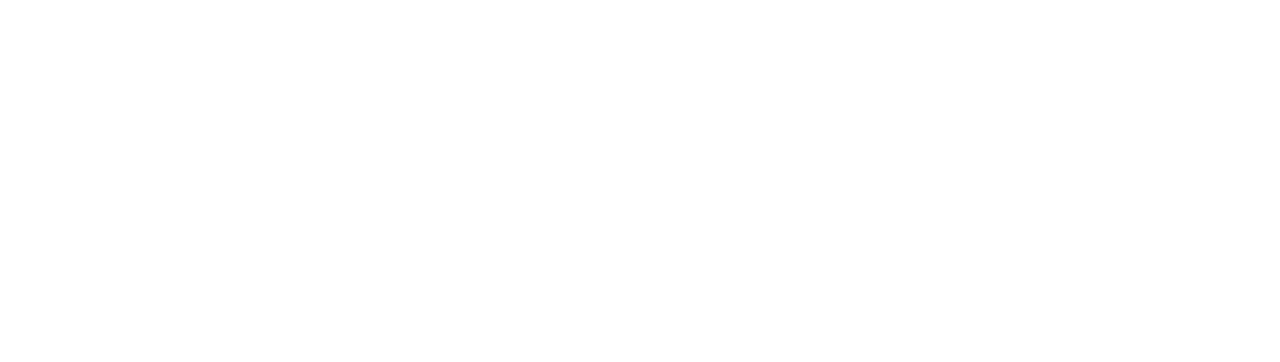
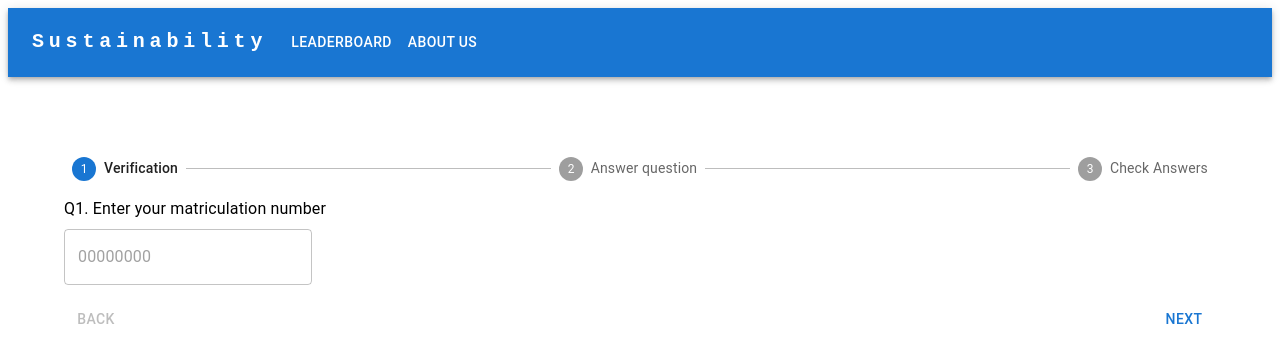
Before and after one commit to AlexanderPezarro/STEP2023Sustainabilty, a React (Create React App) app in the folder frontend/: page /1/1/survey/1 in a window 1280 px wide. Before the commit this address had no page. Shown: the top 362 px of the page. Built offline with nearby package versions, Linux system fonts and the light colour scheme.

Commit message:
survey page

```diff
--- a/frontend/package.json
+++ b/frontend/package.json
@@ -13,6 +13,7 @@
     "axios": "^1.4.0",
     "react": "^18.2.0",
     "react-dom": "^18.2.0",
+    "react-google-recaptcha": "^3.1.0",
     "react-router-dom": "^6.14.1",
     "react-scripts": "5.0.1",
     "web-vitals": "^2.1.4"
--- a/frontend/src/App.js
+++ b/frontend/src/App.js
@@ -9,6 +9,7 @@
 import Layout from "./compoments/Layout";
 import School from "./pages/School";
 import Module from "./pages/Module";
+import Survey from "./pages/Survey";
 
 export default function App() {
 
@@ -22,6 +23,7 @@
                         <Route path = "/leaderboard" element = {<LeaderBoard/>} />
                         <Route path = "/:school" element = {<School/>}/>
                         <Route path = "/:school/:module" element = {<Module/>}/>
+                        <Route path = "/:school/:module/survey/:code" element = {<Survey/>}/>
                     </Route>
                 </Routes>
             </BrowserRouter>
--- /dev/null
+++ b/frontend/src/pages/Survey.js
@@ -0,0 +1,184 @@
+import { Container } from "@mui/material";
+import * as React from 'react';
+import Box from '@mui/material/Box';
+import Stepper from '@mui/material/Stepper';
+import Step from '@mui/material/Step';
+import StepLabel from '@mui/material/StepLabel';
+import Button from '@mui/material/Button';
+import Typography from '@mui/material/Typography';
+import TextField from '@mui/material/TextField';
+import Input from '@mui/material/Input';
+import { useAsyncError } from "react-router-dom";
+
+
+const steps = ['Verification', 'Answer question', 'Check Answers'];
+
+export default function Survey() {
+    const [activeStep, setActiveStep] = React.useState(0);
+    const [skipped, setSkipped] = React.useState(new Set());
+    const [id, setID] = React.useState();
+    const [complete, setComplete] = React.useState(false)
+
+    const isStepOptional = (step) => {
+        return step === -1;
+    };
+
+    const isStepSkipped = (step) => {
+        return skipped.has(step);
+    };
+
+    const handleNext = () => {
+        let newSkipped = skipped;
+        if (isStepSkipped(activeStep)) {
+            newSkipped = new Set(newSkipped.values());
+            newSkipped.delete(activeStep);
+        }
+        switch (activeStep) {
+            case 0:
+                if(id)
+
+                break;
+
+            default:
+                break;
+        }
+
+        setActiveStep((prevActiveStep) => prevActiveStep + 1);
+        setSkipped(newSkipped);
+
+
+
+    };
+
+    const handleBack = () => {
+        setActiveStep((prevActiveStep) => prevActiveStep - 1);
+    };
+
+
+
+    const handleSkip = () => {
+        if (!isStepOptional(activeStep)) {
+            // You probably want to guard against something like this,
+            // it should never occur unless someone's actively trying to break something.
+            throw new Error("You can't skip a step that isn't optional.");
+        }
+
+        setActiveStep((prevActiveStep) => prevActiveStep + 1);
+        setSkipped((prevSkipped) => {
+            const newSkipped = new Set(prevSkipped.values());
+            newSkipped.add(activeStep);
+            return newSkipped;
+        });
+    };
+
+    const handleReset = () => {
+        setActiveStep(0);
+    };
+
+    const pages = () => {
+
+        switch (activeStep) {
+
+            case 0: return <Entry />;
+            default: return <Question />
+        }
+    }
+
+    const Entry = () => {
+        const [val, setVal] = React.useState("")
+
+        return (
+            <div>
+                <Typography sx={{ mt: 2, mb: 1 }}>Q1. Enter your matriculation number</Typography>
+                <TextField required = {true} placeholder="00000000" value={val} onChange={e => {
+                    setVal(e.target.value)
+                    setID(e.target.value)
+                    console.log(val)
+                }} />
+
+            </div>
+
+        )
+    }
+
+    const Question = () => {
+
+        return (
+            <div>
+                <Typography sx={{ mt: 2, mb: 1 }}>Step {activeStep + 1}</Typography>
+                <TextField
+                    required
+                    id="outlined-required"
+                    label="Required"
+                />
+            </div>
+
+        )
+    }
+
+
+
+    return (
+        <Container sx={{ mx: "auto", my: 10 }}>
+            <Box sx={{ width: '100%' }}>
+                <Stepper activeStep={activeStep}>
+
+                    {steps.map((label, index) => {
+                        const stepProps = {};
+                        const labelProps = {};
+                        if (isStepOptional(index)) {
+                            labelProps.optional = (
+                                <Typography variant="caption">Optional</Typography>
+                            );
+                        }
+                        if (isStepSkipped(index)) {
+                            stepProps.completed = false;
+                        }
+                        return (
+                            <Step key={label} {...stepProps}>
+                                <StepLabel {...labelProps}>{label}</StepLabel>
+                            </Step>
+                        );
+                    })}
+                </Stepper>
+                {activeStep === steps.length ? (
+                    <React.Fragment>
+                        <Typography sx={{ mt: 2, mb: 1 }}>
+                            All steps completed - you&apos;re finished
+                        </Typography>
+                        <Box sx={{ display: 'flex', flexDirection: 'row', pt: 2 }}>
+                            <Box sx={{ flex: '1 1 auto' }} />
+                            <Button onClick={handleReset}>Reset</Button>
+                        </Box>
+                    </React.Fragment>
+                ) : (
+                    <React.Fragment>
+
+                        {pages({ activeStep })}
+                        <Box sx={{ display: 'flex', flexDirection: 'row', pt: 2 }}>
+
+                            <Button
+                                color="inherit"
+                                disabled={activeStep === 0}
+                                onClick={handleBack}
+                                sx={{ mr: 1 }}
+                            >
+                                Back
+                            </Button>
+                            <Box sx={{ flex: '1 1 auto' }} />
+                            {isStepOptional(activeStep) && (
+                                <Button color="inherit" onClick={handleSkip} sx={{ mr: 1 }}>
+                                    Skip
+                                </Button>
+                            )}
+
+                            <Button onClick={handleNext}>
+                                {activeStep === steps.length - 1 ? 'Finish' : 'Next'}
+                            </Button>
+                        </Box>
+                    </React.Fragment>
+                )}
+            </Box>
+        </Container>
+    );
+}
```
Also changed, not shown: frontend/src/compoments/Layout.js (+8 -5 lines), 1 other file (tests, documents, lock files or other folders).
